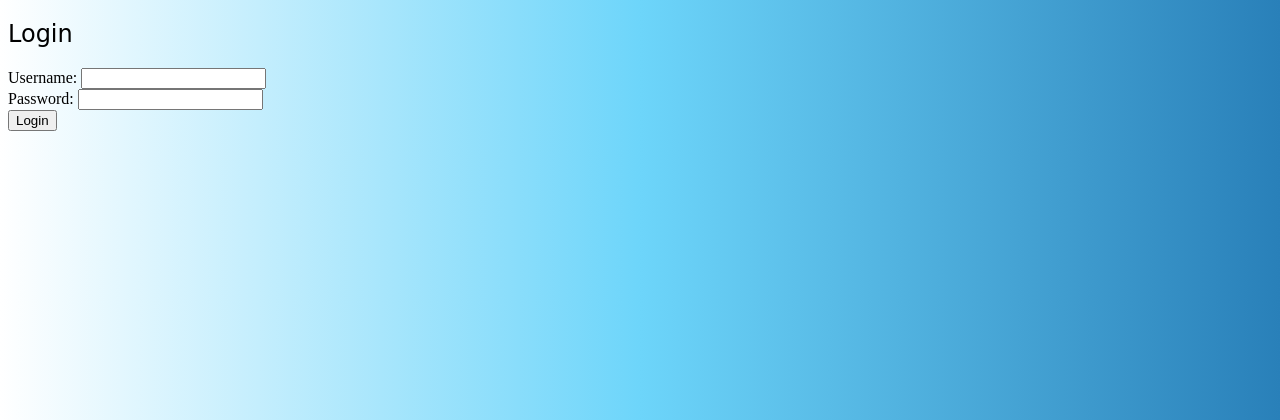
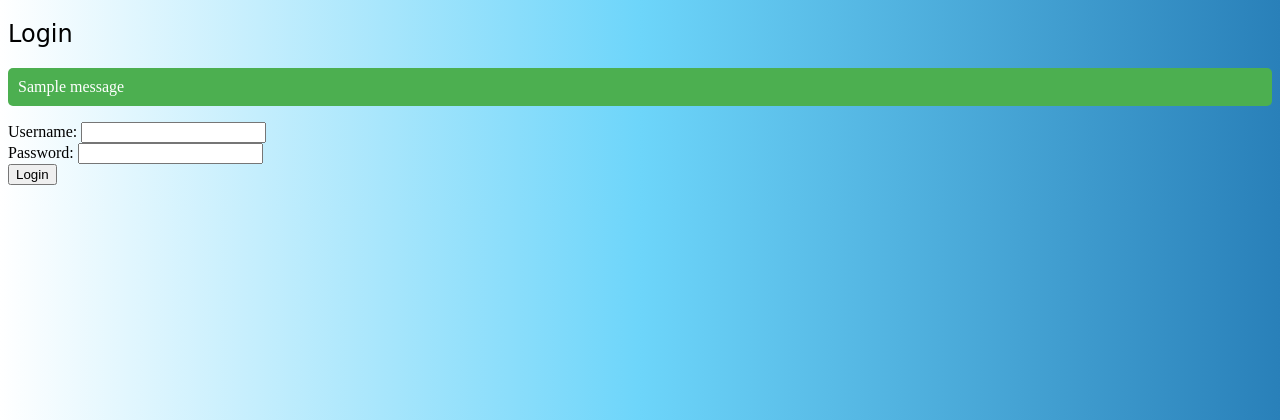
Before and after one commit to FITYMIVICTOR/SpendWise1, a Flask app: page /login in a window 1280 px wide. Shown: the top 420 px of the page. Run offline with Flask 3, Linux system fonts and the light colour scheme; one stand-in notice (Sample message) is shown.

Commit message:
mejorar login template

```diff
--- a/templates/Login.html
+++ b/templates/Login.html
@@ -9,6 +9,15 @@
 <body>
     <main>
         <h2 class="title">Login</h2>
+        {% with messages = get_flashed_messages(with_categories=true) %}
+            {% if messages %}
+                <ul>
+                    {% for category, message in messages %}
+                        <li class="flash {{ category }}">{{ message }}</li>
+                    {% endfor %}
+                </ul>
+            {% endif %}
+        {% endwith %}
         <form method="POST">
         <label>Username:</label>
         <input type="text" name="username" required>
```
